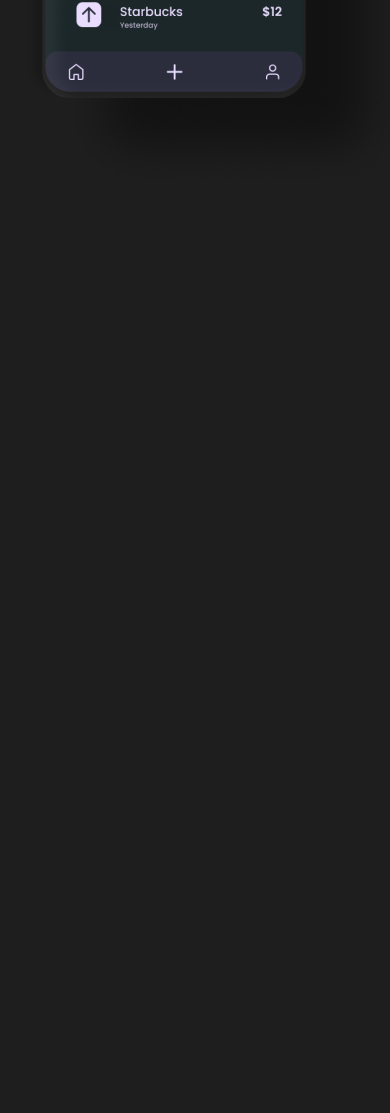
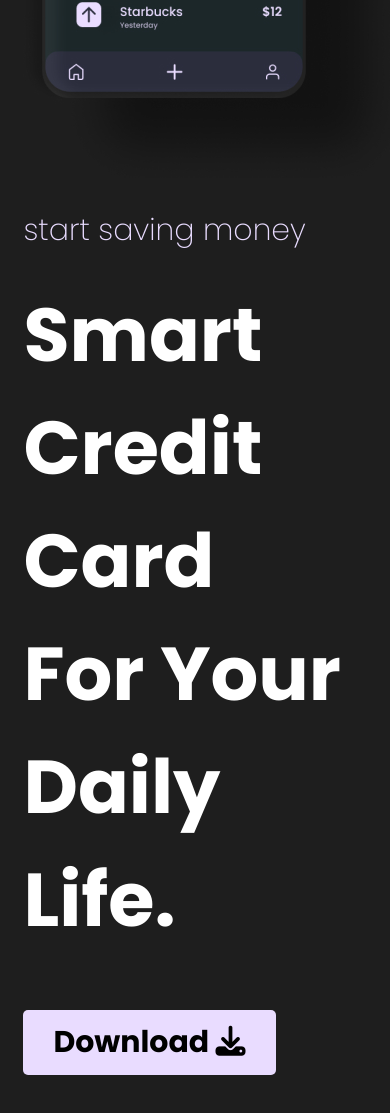
Before and after one commit to MindClaw332/frontendprojects, a plain HTML site: page payment-landing-page/payment-landing-page/index.html in a window 390 px wide. Shown: the part 693-1806 px from the top of the page. Before the commit the page ends 871 px from the top, so only its background shows below. Drawn offline with Linux system fonts and the light colour scheme.

Commit message:
added herotext and made responsive

```diff
--- a/payment-landing-page/payment-landing-page/index.html
+++ b/payment-landing-page/payment-landing-page/index.html
@@ -6,6 +6,10 @@
     <meta http-equiv="X-UA-Compatible" content="IE=edge">
     <meta name="viewport" content="width=device-width, initial-scale=1.0">
     <link rel="stylesheet" href="style.css">
+    <link rel="icon" type="image/x-icon" href="images/favicon-32x32.png">
+    <link rel="stylesheet" href="https://cdnjs.cloudflare.com/ajax/libs/font-awesome/6.6.0/css/all.min.css"
+        integrity="sha512-Kc323vGBEqzTmouAECnVceyQqyqdsSiqLQISBL29aUW4U/M7pSPA/gEUZQqv1cwx4OnYxTxve5UMg5GT6L4JJg=="
+        crossorigin="anonymous" referrerpolicy="no-referrer" />
     <title>payment app</title>
 </head>
 
@@ -28,7 +32,15 @@
 
     </div>
     <div id="content">
-        <div class="herotext"></div>
+        <div>
+            <h3 class="poppins-extralight smaller">start saving money</h3>
+            <div class="herotext poppins-bold">
+                <h2>Smart Credit Card</h2>
+                <h2>For Your Daily Life.</h2>
+            </div>
+
+            <button class="download poppins-bold">Download <i class="fa-solid fa-download"></i></button>
+        </div>
         <img src="images/Hero_Image.jpg" alt="" class="heroimage">
     </div>
 </body>
--- a/payment-landing-page/payment-landing-page/style.css
+++ b/payment-landing-page/payment-landing-page/style.css
@@ -11,10 +11,24 @@ body {
     background-color: #1e1e1e;
 }
 
+h2 {
+    margin: 0;
+}
+
+
+
 .poppins-bold {
     font-family: "Poppins", sans-serif;
     font-weight: 700;
     font-style: normal;
+}
+
+
+.poppins-extralight {
+    font-family: "Poppins", serif;
+    font-weight: 200;
+    font-style: normal;
+    color: #e9dcff;
 }
 
 /* write your CSS here */
@@ -33,7 +47,7 @@ body {
     color: white;
 }
 
-.navigationitem:hover{
+.navigationitem:hover {
     color: #e9dcff;
 }
 
@@ -44,13 +58,14 @@ body {
 
 }
 
-.navbar-right{
+.navbar-right {
     display: flex;
     gap: 1vw;
     padding-right: 2vw;
 }
 
-.registerbutton{
+.download,
+.registerbutton {
     background-color: #e9dcff;
     border-radius: 5px;
     border: 0px;
@@ -58,7 +73,8 @@ padding: 10px 30px 10px 30px;
     font-size: larger;
 }
 
-.registerbutton:hover{
+.download:hover,
+.registerbutton:hover {
     background-color: #d3cbe0;
 }
 
@@ -68,4 +84,22 @@ font-size: larger;
     margin-left: 6vw;
     margin-right: 6vw;
     margin-top: 5vh;
+    font-size: 50px;
+    align-items: center;
+    color: white;
+    flex-wrap: wrap-reverse;
+    padding-bottom: 10vh;
 }
+
+.smaller {
+    font-size: 30px;
+    margin-bottom: 3vh;
+}
+
+.herotext {
+    margin-bottom: 5vh;
+}
+
+.download {
+    font-size: 30px;
+}
```
Also changed, not shown: payment-landing-page/payment-landing-page/images/favicon-32x32.png (added). Lines whose indentation alone changed are shown as unchanged.
